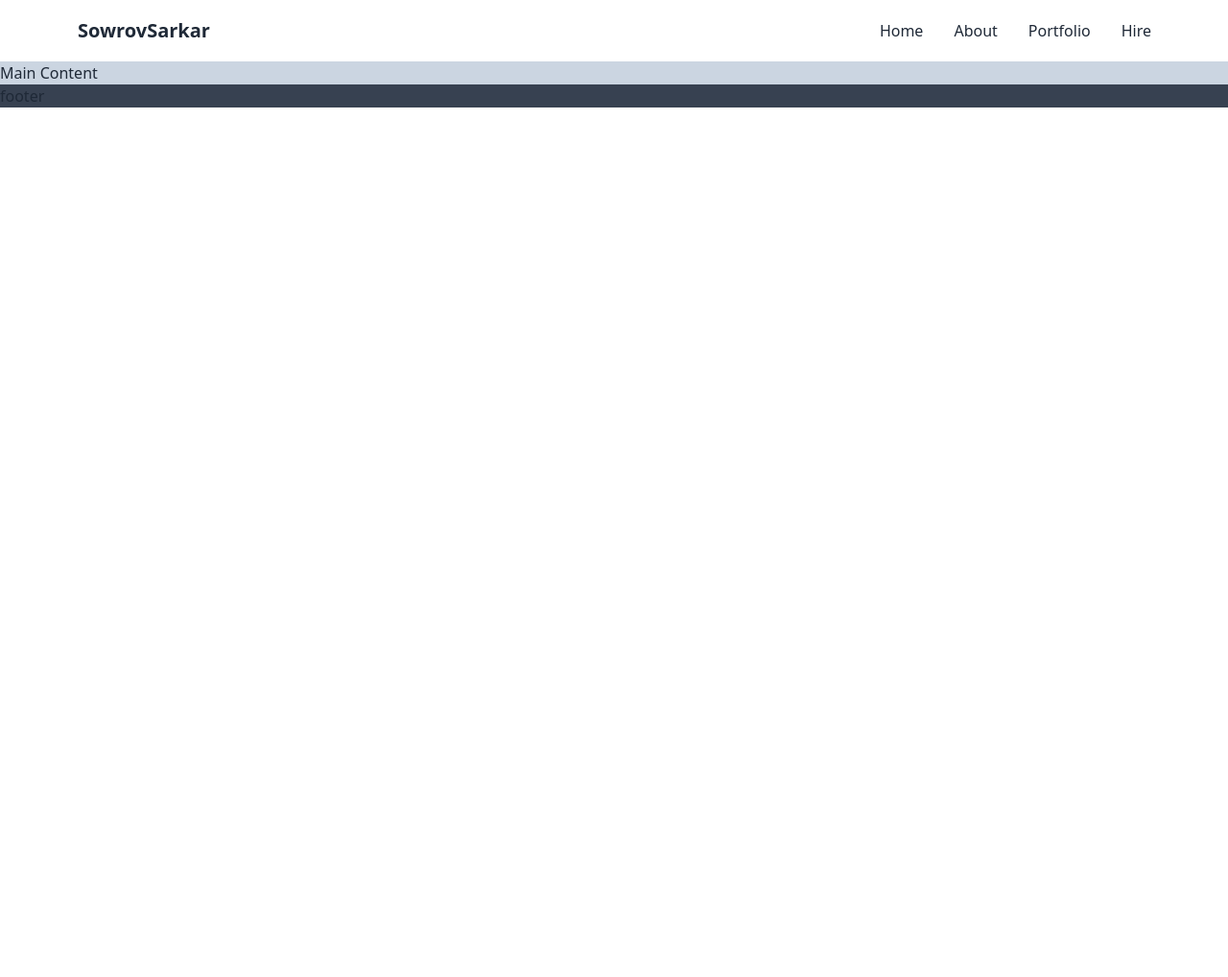
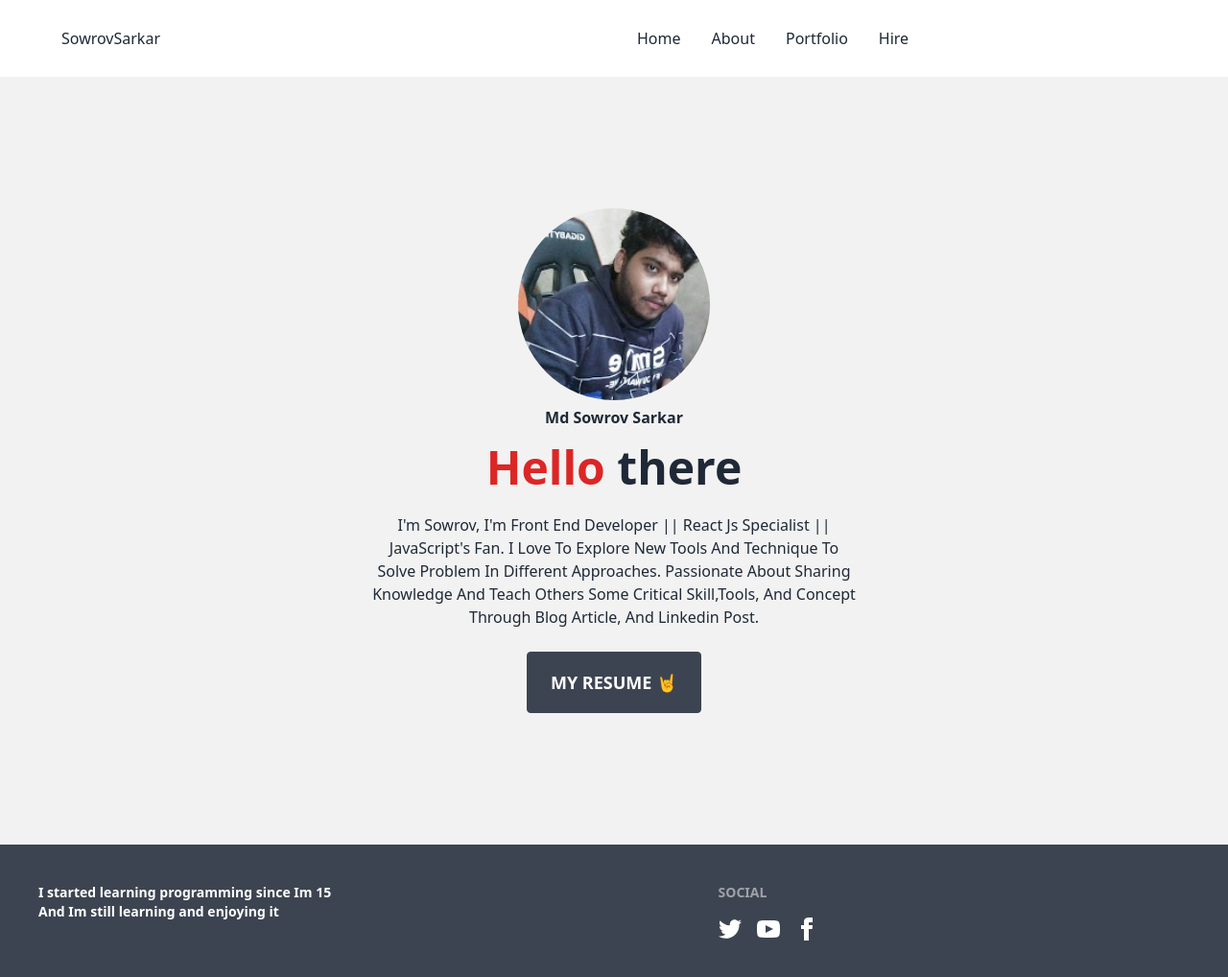
Before and after one commit to sowrovsarkar63/my-portfolio, a Next.js app: page / in a window 1280 px wide. Shown: the whole page at 96% size. Before the commit the page ends 800 px from the top, so only its background shows below. Built offline with nearby package versions, Linux system fonts and the light colour scheme.

Commit message:
HERO , FOOTER Section structure added

```diff
--- a/components/Footer/Footer.js
+++ b/components/Footer/Footer.js
@@ -1,7 +1,54 @@
 export default function Footer() {
   return (
     <>
-      <h2 className=" bg-gray-700 ">footer</h2>
+      <footer className="footer p-10 bg-neutral text-neutral-content">
+        <div>
+          <blockquote>
+            <b>
+              I started learning programming since Im 15 <br /> And Im still
+              learning and enjoying it
+            </b>
+          </blockquote>
+        </div>
+        <div>
+          <span className="footer-title">Social</span>
+          <div className="grid grid-flow-col gap-4">
+            <a>
+              <svg
+                xmlns="http://www.w3.org/2000/svg"
+                width="24"
+                height="24"
+                viewBox="0 0 24 24"
+                className="fill-current"
+              >
+                <path d="M24 4.557c-.883.392-1.832.656-2.828.775 1.017-.609 1.798-1.574 2.165-2.724-.951.564-2.005.974-3.127 1.195-.897-.957-2.178-1.555-3.594-1.555-3.179 0-5.515 2.966-4.797 6.045-4.091-.205-7.719-2.165-10.148-5.144-1.29 2.213-.669 5.108 1.523 6.574-.806-.026-1.566-.247-2.229-.616-.054 2.281 1.581 4.415 3.949 4.89-.693.188-1.452.232-2.224.084.626 1.956 2.444 3.379 4.6 3.419-2.07 1.623-4.678 2.348-7.29 2.04 2.179 1.397 4.768 2.212 7.548 2.212 9.142 0 14.307-7.721 13.995-14.646.962-.695 1.797-1.562 2.457-2.549z"></path>
+              </svg>
+            </a>
+            <a>
+              <svg
+                xmlns="http://www.w3.org/2000/svg"
+                width="24"
+                height="24"
+                viewBox="0 0 24 24"
+                className="fill-current"
+              >
+                <path d="M19.615 3.184c-3.604-.246-11.631-.245-15.23 0-3.897.266-4.356 2.62-4.385 8.816.029 6.185.484 8.549 4.385 8.816 3.6.245 11.626.246 15.23 0 3.897-.266 4.356-2.62 4.385-8.816-.029-6.185-.484-8.549-4.385-8.816zm-10.615 12.816v-8l8 3.993-8 4.007z"></path>
+              </svg>
+            </a>
+            <a>
+              <svg
+                xmlns="http://www.w3.org/2000/svg"
+                width="24"
+                height="24"
+                viewBox="0 0 24 24"
+                className="fill-current"
+              >
+                <path d="M9 8h-3v4h3v12h5v-12h3.642l.358-4h-4v-1.667c0-.955.192-1.333 1.115-1.333h2.885v-5h-3.808c-3.596 0-5.192 1.583-5.192 4.615v3.385z"></path>
+              </svg>
+            </a>
+          </div>
+        </div>
+      </footer>
     </>
   );
 }
--- /dev/null
+++ b/components/HeroArea/Hero.js
@@ -0,0 +1,35 @@
+import Image from "next/image";
+
+export default function Hero() {
+  return (
+    <>
+      <div className="hero min-h-screen bg-base-200">
+        <div className="hero-content text-center">
+          <div className="max-w-lg">
+            <Image
+              className=" rounded-full  "
+              src="/assets/img/important pic.jpg"
+              alt="Profile pic"
+              width={200}
+              height={200}
+            />
+            <h4 className="font-semibold mb-4">Md Sowrov Sarkar</h4>
+            <h1 className="text-5xl font-bold">
+              <span className="text-red-600 font-extrabold ">Hello</span> there
+            </h1>
+            <p className="py-6">
+              I'm Sowrov, I'm Front End Developer || React Js Specialist ||
+              JavaScript's Fan. I Love To Explore New Tools And Technique To
+              Solve Problem In Different Approaches. Passionate About Sharing
+              Knowledge And Teach Others Some Critical Skill,Tools, And Concept
+              Through Blog Article, And Linkedin Post.
+            </p>
+            <button className="btn btn-xs sm:btn-sm md:btn-md lg:btn-lg rounded px-4">
+              My Resume 🤘
+            </button>
+          </div>
+        </div>
+      </div>
+    </>
+  );
+}
--- a/components/Navbar/Navbar.js
+++ b/components/Navbar/Navbar.js
@@ -1,26 +1,28 @@
+import Link from "next/link";
+
 export default function Navbar() {
   return (
     <>
       <nav className="navbar bg-base-100">
         <div className="container mx-auto px-14">
           <div className="flex-1">
-            <a href="#" className="btn btn-ghost normal-case text-xl">
+            <Link href="/" className="btn btn-ghost normal-case text-xl">
               SowrovSarkar
-            </a>
+            </Link>
           </div>
-          <div className="flex-none">
-            <ul className="menu menu-horizontal p-0">
+          <div className="flex-none navbar-start ">
+            <ul className="menu menu-horizontal p-2">
               <li>
-                <a href="#">Home</a>
+                <Link href="/">Home</Link>
               </li>
               <li>
-                <a href="#">About</a>
+                <Link href="#about">About</Link>
               </li>
               <li>
-                <a href="#">Portfolio</a>
+                <Link href="#portfolio">Portfolio</Link>
               </li>
               <li>
-                <a href="#">Hire</a>
+                <Link href="#cta">Hire</Link>
               </li>
             </ul>
           </div>
--- a/pages/index.js
+++ b/pages/index.js
@@ -1,4 +1,5 @@
 import Head from "next/head";
+import Hero from "../components/HeroArea/Hero";
 import Footer from "./../components/Footer/Footer";
 import Navbar from "./../components/Navbar/Navbar";
 
@@ -19,8 +20,9 @@ export default function Home() {
 
       {/* Main Content */}
 
-      <main className="container bg-slate-300">
-        <h1>Main Content</h1>
+      <main>
+        {/* hero area  */}
+        <Hero />
       </main>
 
       {/* Footer Section  */}
--- a/tailwind.config.js
+++ b/tailwind.config.js
@@ -12,4 +12,14 @@ module.exports = {
     extend: {},
   },
   plugins: [require("daisyui")],
+  daisyui: {
+    styled: true,
+    themes: true,
+    base: true,
+    utils: true,
+    logs: true,
+    rtl: false,
+    prefix: "",
+    darkTheme: "black",
+  },
 };
```
Also changed, not shown: public/assets/img/important pic.jpg (added).
